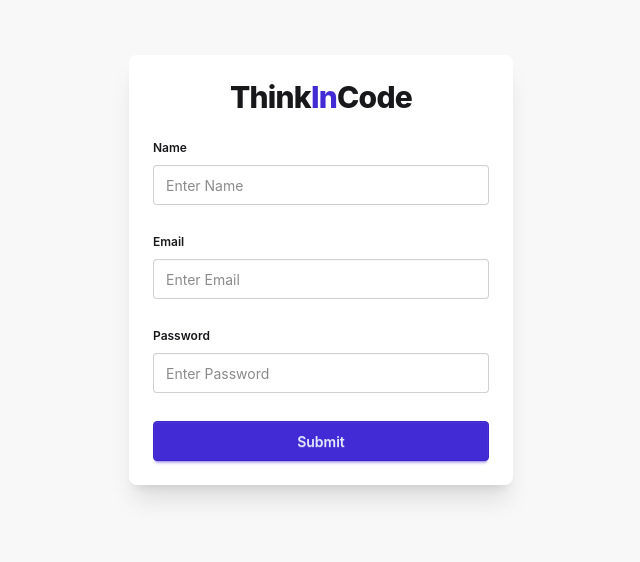
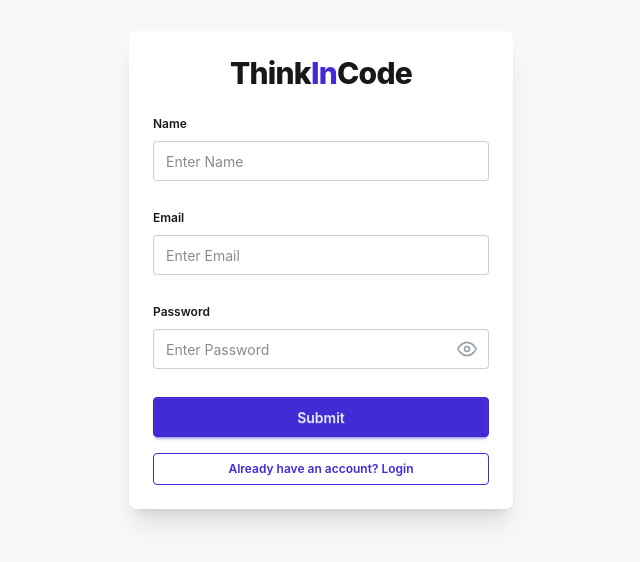
Before and after one commit to Rit2002/ThinkInCode, a React app in the folder frontend/: page /signup in a window 1280 px wide. Shown: the part 130-692 px from the top of the page, without its empty margins (319-959 px from the left). Built offline with nearby package versions, Linux system fonts and the light colour scheme; no server answers; the HTML template or start-up script is replaced by a standard one.

Commit message:
Added navigation button to signin on signup page & vice-versa and also added show & hide password functionality

```diff
--- a/frontend/src/App.jsx
+++ b/frontend/src/App.jsx
@@ -1,13 +1,12 @@
 import { Navigate, Route, Routes } from "react-router";
 import Homepage from "./pages/Homepage";
-import Signup from "./pages/SignUp";
+import Signup from "./pages/Signup";
 import Login from "./pages/Login";
-import { checkAuth } from './app/authSlice';
-import { useDispatch, useSelector } from 'react-redux';
+import { checkAuth } from "./app/authSlice";
+import { useDispatch, useSelector } from "react-redux";
 import { useEffect, useRef } from "react";
 
 function App() {
-
   /**
    * state.auth <--- name of slice returns
    * {
@@ -18,29 +17,48 @@ function App() {
       }
    */
 
-  const { isAuthenticated } = useSelector( state => state.auth);
+  const { isAuthenticated } = useSelector((state) => state.auth);
   const dispatch = useDispatch();
 
   // React in development deliberately runs certain lifecycle flows twice to detect side-effects. That includes useEffect. So two api call are going to backend (route: /auth/check) & due to rate limiting return 429 status
   const called = useRef(false);
 
   // checkAuth() inside dispatch means runs the checkAuth fn --> checkAUth makes API calls --> than Redux updates auth slice inside the store
-  useEffect(()=>{
-    if(called.current) return;
+  useEffect(() => {
+    if (called.current) return;
 
     called.current = true;
     dispatch(checkAuth());
-  },[dispatch]);
+  }, [dispatch]);
+
+  const {loading} = useSelector(state => state.auth);
+
+  if (loading) {
+    return (
+      <div className="min-h-screen flex items-center justify-center">
+        <span className="loading loading-spinner loading-lg"></span>
+      </div>
+    );
+  }
 
   return (
     <>
       <Routes>
-        <Route path="/" element={isAuthenticated ? <Homepage /> : <Navigate to="/signup" />} ></Route>
-        <Route path="/signup" element={isAuthenticated ? <Navigate to="/" /> : <Signup /> }></Route>
-        <Route path="/login" element={isAuthenticated ? <Navigate to="/" /> : <Login /> } ></Route>
+        <Route
+          path="/"
+          element={isAuthenticated ? <Homepage /> : <Navigate to="/signup" />}
+        ></Route>
+        <Route
+          path="/signup"
+          element={isAuthenticated ? <Navigate to="/" /> : <Signup />}
+        ></Route>
+        <Route
+          path="/login"
+          element={isAuthenticated ? <Navigate to="/" /> : <Login />}
+        ></Route>
       </Routes>
     </>
-  )
+  );
 }
 
 export default App;
--- a/frontend/src/app/authSlice.js
+++ b/frontend/src/app/authSlice.js
@@ -187,4 +187,6 @@ const authSlice = createSlice({
     }
 });
 
+
+
 export default authSlice.reducer;
--- a/frontend/src/pages/Login.jsx
+++ b/frontend/src/pages/Login.jsx
@@ -1,15 +1,19 @@
 import { useForm } from "react-hook-form";
 import { zodResolver } from "@hookform/resolvers/zod";
-import loginSchema from "../schemas/signup.schema";
+import loginSchema from "../schemas/login.schema.js";
 import { useDispatch, useSelector } from "react-redux";
 import { useNavigate } from "react-router";
 import { loginUser } from "../app/authSlice.js";
+import { useState, useEffect } from "react";
 
 function Signup() {
-
   const dispatch = useDispatch();
   const navigate = useNavigate();
-    const {isAuthenticated, loading, error} = useSelector(state => state.auth);
+  const { isAuthenticated, loading, error } = useSelector(
+    (state) => state.auth,
+  );
+
+  const [showPassword, setShowPassword] = useState(false);
 
   const {
     register,
@@ -17,9 +21,11 @@ function Signup() {
     formState: { errors },
   } = useForm({ resolver: zodResolver(loginSchema) });
 
+  console.log("errors", errors);
+   // check what's coming back
   useEffect(() => {
-      if(isAuthenticated) {
-          navigate('/');
+    if (isAuthenticated) {
+      navigate("/");
     }
   }, [isAuthenticated]);
 
@@ -63,19 +69,67 @@ function Signup() {
             {/* password */}
             <fieldset className="fieldset">
               <legend className="fieldset-legend">Password</legend>
+             <div className="relative w-full">
                 <input
                   {...register("password")}
-                type="password"
+                  type={showPassword ? "text" : "password"}
                   placeholder="Enter Password"
-                className={`input w-full ${errors.password ? "input-error" : ""}`}
+                  className={`input w-full pr-10 ${errors.password ? "input-error" : ""}`}
                 />
+                <button
+                  type="button"
+                  onClick={() => setShowPassword(!showPassword)}
+                  className="absolute inset-y-0 right-3 flex items-center text-gray-400 hover:text-gray-600"
+                >
+                  {showPassword ? (
+                    // Eye-off icon (hide password)
+                    <svg
+                      xmlns="http://www.w3.org/2000/svg"
+                      className="h-5 w-5"
+                      viewBox="0 0 24 24"
+                      fill="none"
+                      stroke="currentColor"
+                      strokeWidth="2"
+                      strokeLinecap="round"
+                      strokeLinejoin="round"
+                    >
+                      <path d="M17.94 17.94A10.07 10.07 0 0 1 12 20c-7 0-11-8-11-8a18.45 18.45 0 0 1 5.06-5.94" />
+                      <path d="M9.9 4.24A9.12 9.12 0 0 1 12 4c7 0 11 8 11 8a18.5 18.5 0 0 1-2.16 3.19" />
+                      <line x1="1" y1="1" x2="23" y2="23" />
+                    </svg>
+                  ) : (
+                    // Eye icon (show password)
+                    <svg
+                      xmlns="http://www.w3.org/2000/svg"
+                      className="h-5 w-5"
+                      viewBox="0 0 24 24"
+                      fill="none"
+                      stroke="currentColor"
+                      strokeWidth="2"
+                      strokeLinecap="round"
+                      strokeLinejoin="round"
+                    >
+                      <path d="M1 12s4-8 11-8 11 8 11 8-4 8-11 8-11-8-11-8z" />
+                      <circle cx="12" cy="12" r="3" />
+                    </svg>
+                  )}
+                </button>
+              </div>
               {errors.password && (
                 <p className="label text-error">{errors.password.message}</p>
               )}
             </fieldset>
-
-            <button type="submit" className="btn btn-primary btn-block mt-2">
+            {/* submit */}
+            <button type="submit" className="btn btn-primary btn-block mt-2" disabled={loading}>
               Submit
+            </button>
+            {/* navigate to signup */}
+            <button
+            type="button"
+              className="btn btn-outline btn-primary btn-sm"
+              onClick={() => navigate("/signup")}
+            >
+              Already have a account? signup
             </button>
           </form>
         </div>
--- a/frontend/src/pages/Signup.jsx
+++ b/frontend/src/pages/Signup.jsx
@@ -2,15 +2,17 @@ import { useForm } from "react-hook-form";
 import { zodResolver } from "@hookform/resolvers/zod";
 import signupSchema from "../schemas/signup.schema";
 import { registerUser } from "../app/authSlice.js";
-import {  useNavigate } from "react-router";
+import { useNavigate } from "react-router";
 import { useDispatch, useSelector } from "react-redux";
-import { useEffect } from "react";
+import { useEffect, useState } from "react";
 
 function Signup() {
-
   const dispatch = useDispatch();
   const navigate = useNavigate();
-    const { isAuthenticated, loading, error } = useSelector(state => state.auth);
+  const { isAuthenticated, loading, error } = useSelector(
+    (state) => state.auth,
+  );
+  const [showPassword, setShowPassword] = useState(false);
 
   const {
     register,
@@ -18,9 +20,11 @@ function Signup() {
     formState: { errors },
   } = useForm({ resolver: zodResolver(signupSchema) });
 
+
+
   useEffect(() => {
-    if(isAuthenticated) {
-        navigate('/');
+    if (isAuthenticated) {
+      navigate("/");
     }
   }, [isAuthenticated]);
 
@@ -94,19 +98,67 @@ function Signup() {
             {/* password */}
             <fieldset className="fieldset">
               <legend className="fieldset-legend">Password</legend>
+              <div className="relative w-full">
                 <input
                   {...register("password")}
-                type="password"
+                  type={showPassword ? "text" : "password"}
                   placeholder="Enter Password"
-                className={`input w-full ${errors.password ? "input-error" : ""}`}
+                  className={`input w-full pr-10 ${errors.password ? "input-error" : ""}`}
                 />
+                <button
+                  type="button"
+                  onClick={() => setShowPassword(!showPassword)}
+                  className="absolute inset-y-0 right-3 flex items-center text-gray-400 hover:text-gray-600"
+                >
+                  {showPassword ? (
+                    // Eye-off icon (hide password)
+                    <svg
+                      xmlns="http://www.w3.org/2000/svg"
+                      className="h-5 w-5"
+                      viewBox="0 0 24 24"
+                      fill="none"
+                      stroke="currentColor"
+                      strokeWidth="2"
+                      strokeLinecap="round"
+                      strokeLinejoin="round"
+                    >
+                      <path d="M17.94 17.94A10.07 10.07 0 0 1 12 20c-7 0-11-8-11-8a18.45 18.45 0 0 1 5.06-5.94" />
+                      <path d="M9.9 4.24A9.12 9.12 0 0 1 12 4c7 0 11 8 11 8a18.5 18.5 0 0 1-2.16 3.19" />
+                      <line x1="1" y1="1" x2="23" y2="23" />
+                    </svg>
+                  ) : (
+                    // Eye icon (show password)
+                    <svg
+                      xmlns="http://www.w3.org/2000/svg"
+                      className="h-5 w-5"
+                      viewBox="0 0 24 24"
+                      fill="none"
+                      stroke="currentColor"
+                      strokeWidth="2"
+                      strokeLinecap="round"
+                      strokeLinejoin="round"
+                    >
+                      <path d="M1 12s4-8 11-8 11 8 11 8-4 8-11 8-11-8-11-8z" />
+                      <circle cx="12" cy="12" r="3" />
+                    </svg>
+                  )}
+                </button>
+              </div>
               {errors.password && (
                 <p className="label text-error">{errors.password.message}</p>
               )}
             </fieldset>
-
-            <button type="submit" className="btn btn-primary btn-block mt-2">
+            {/* submit */}
+            <button type="submit" className="btn btn-primary btn-block mt-2" disabled={loading}>
               Submit
+            </button>
+            {/* navigate to login */}
+            <button
+            type="button"
+              onClick={() => navigate("/login")}
+              className="btn btn-outline btn-primary btn-sm"
+            >
+              Already have an account? Login
             </button>
           </form>
         </div>
--- a/frontend/src/utils/axios.util.js
+++ b/frontend/src/utils/axios.util.js
@@ -8,6 +8,8 @@ const axiosClient = axios.create({
         "Content-Type" : "application/json"
     }
 });
+
+
 
 /**
  *  AXIOS SUCCESS RESPONSE
```
Also changed, not shown: frontend/src/store/store.js (line endings or trailing spaces). Lines whose indentation alone changed are shown as unchanged.
